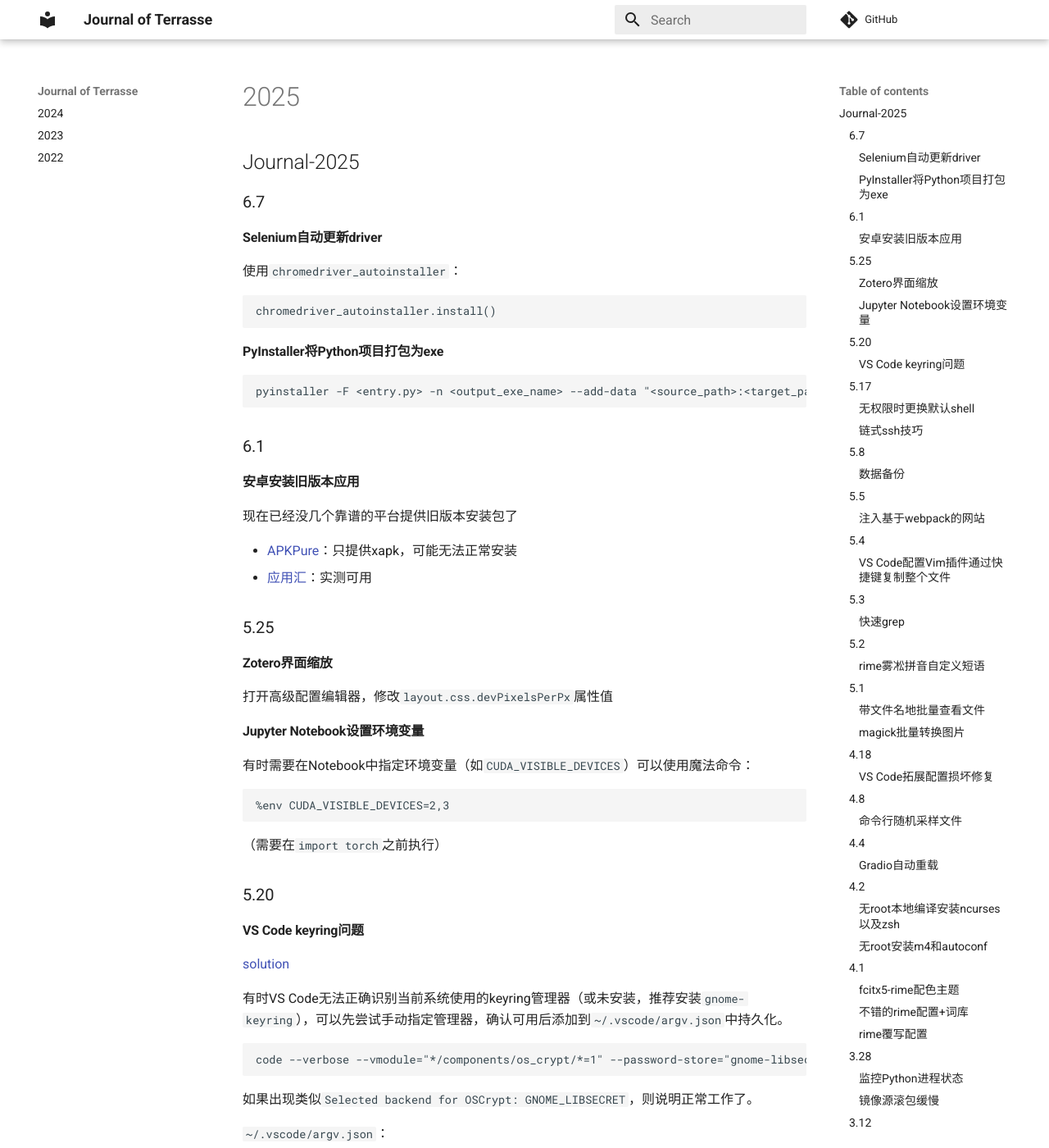
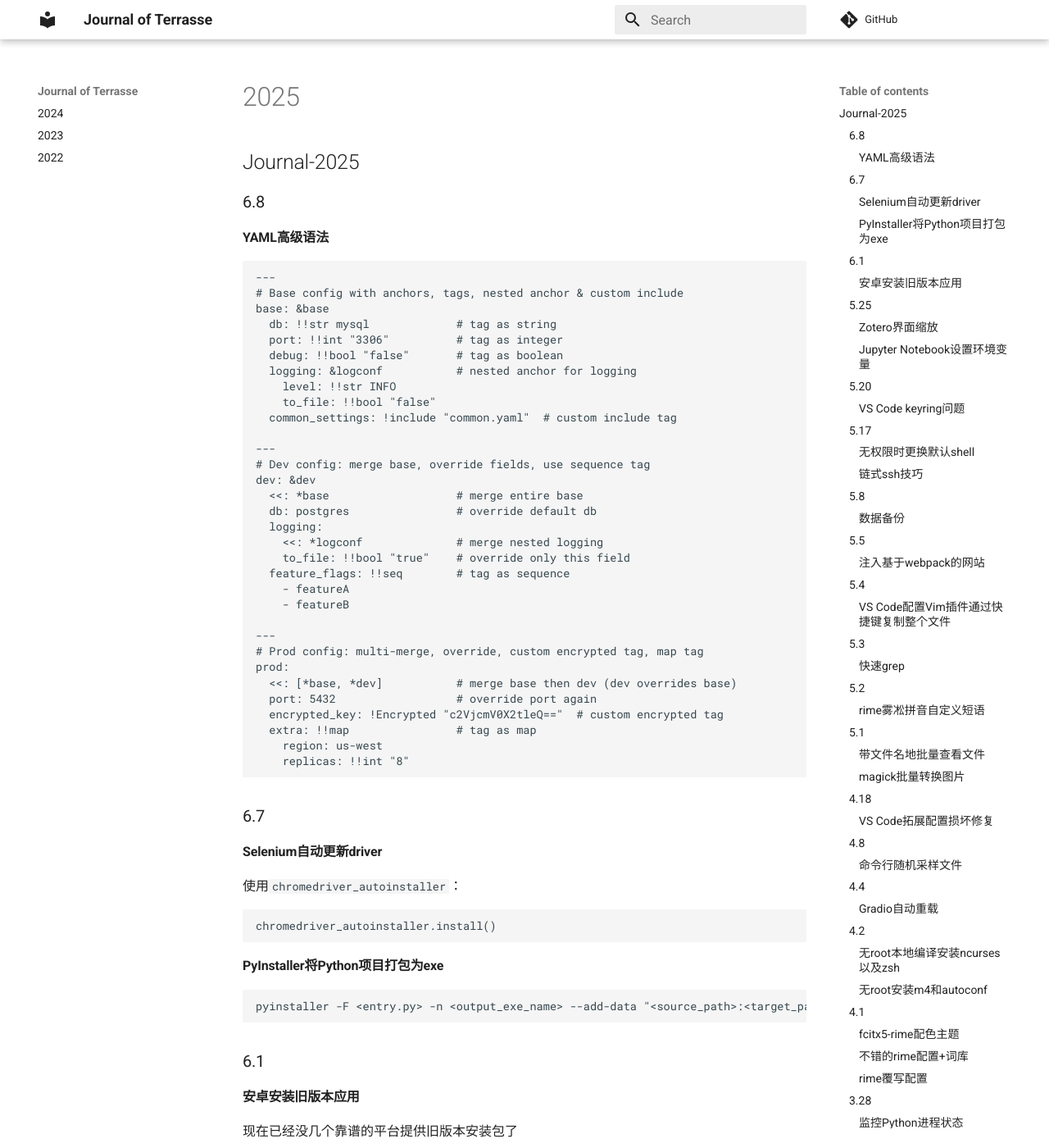
Before and after one commit to Jerry-Terrasse/journal, an MkDocs documentation site: the page built from docs/2025.md, in a window 1280 px wide and 1400 px high. Shown: the whole window at 82% size. Built offline with MkDocs 1.6.1 and Material for MkDocs 9.7.7, drawn with Linux system fonts in a browser that asks for light colours; comment, search, counter and statistics services are not loaded.

Commit message:
update (Mon Jun  9 02:56:58 PM CST 2025)

````diff
--- a/docs/2025.md
+++ b/docs/2025.md
@@ -1,4 +1,43 @@
 ## Journal-2025
+
+### 6.8
+
+#### YAML高级语法
+
+```yaml
+---
+# Base config with anchors, tags, nested anchor & custom include
+base: &base
+  db: !!str mysql             # tag as string
+  port: !!int "3306"          # tag as integer
+  debug: !!bool "false"       # tag as boolean
+  logging: &logconf           # nested anchor for logging
+    level: !!str INFO
+    to_file: !!bool "false"
+  common_settings: !include "common.yaml"  # custom include tag
+
+---
+# Dev config: merge base, override fields, use sequence tag
+dev: &dev
+  <<: *base                   # merge entire base
+  db: postgres                # override default db
+  logging:
+    <<: *logconf              # merge nested logging
+    to_file: !!bool "true"    # override only this field
+  feature_flags: !!seq        # tag as sequence
+    - featureA
+    - featureB
+
+---
+# Prod config: multi-merge, override, custom encrypted tag, map tag
+prod:
+  <<: [*base, *dev]           # merge base then dev (dev overrides base)
+  port: 5432                  # override port again
+  encrypted_key: !Encrypted "c2VjcmV0X2tleQ=="  # custom encrypted tag
+  extra: !!map                # tag as map
+    region: us-west
+    replicas: !!int "8"
+```
 
 ### 6.7
 
````
